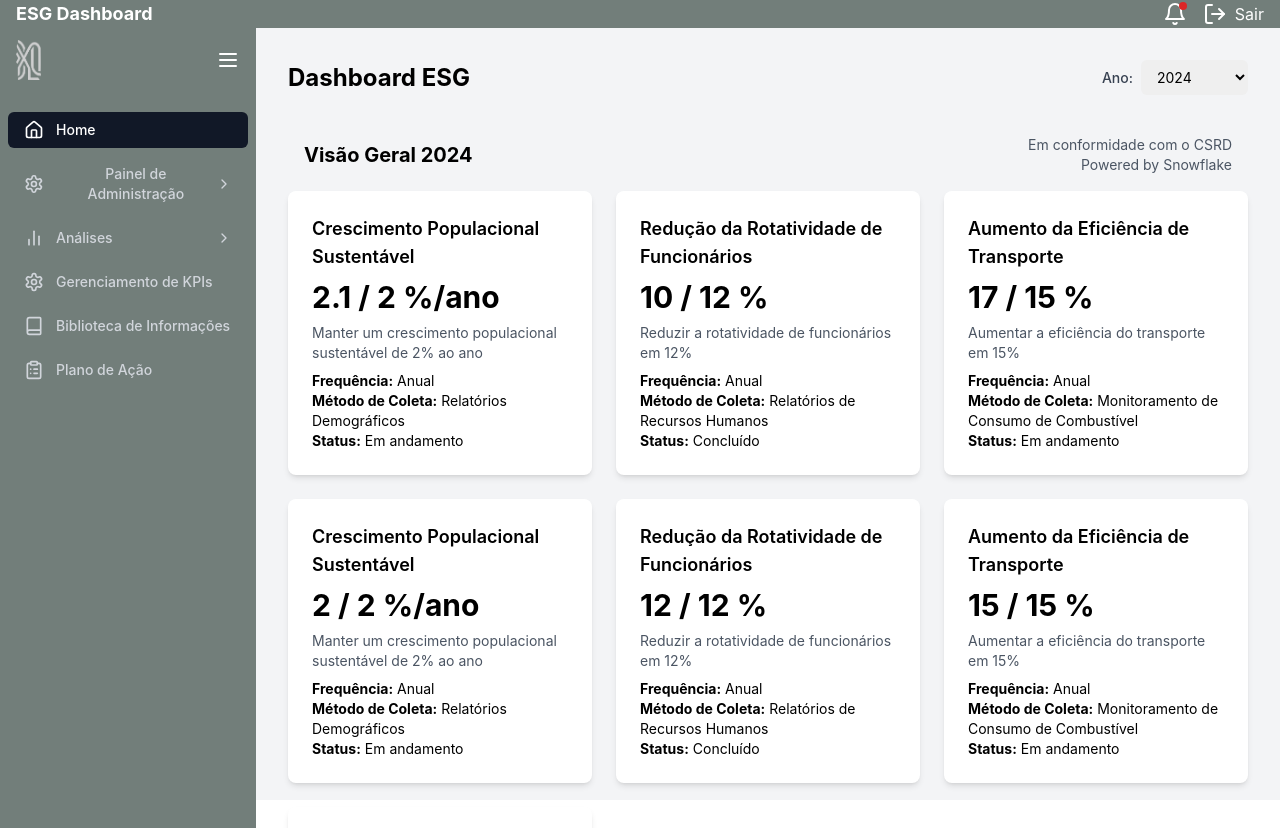
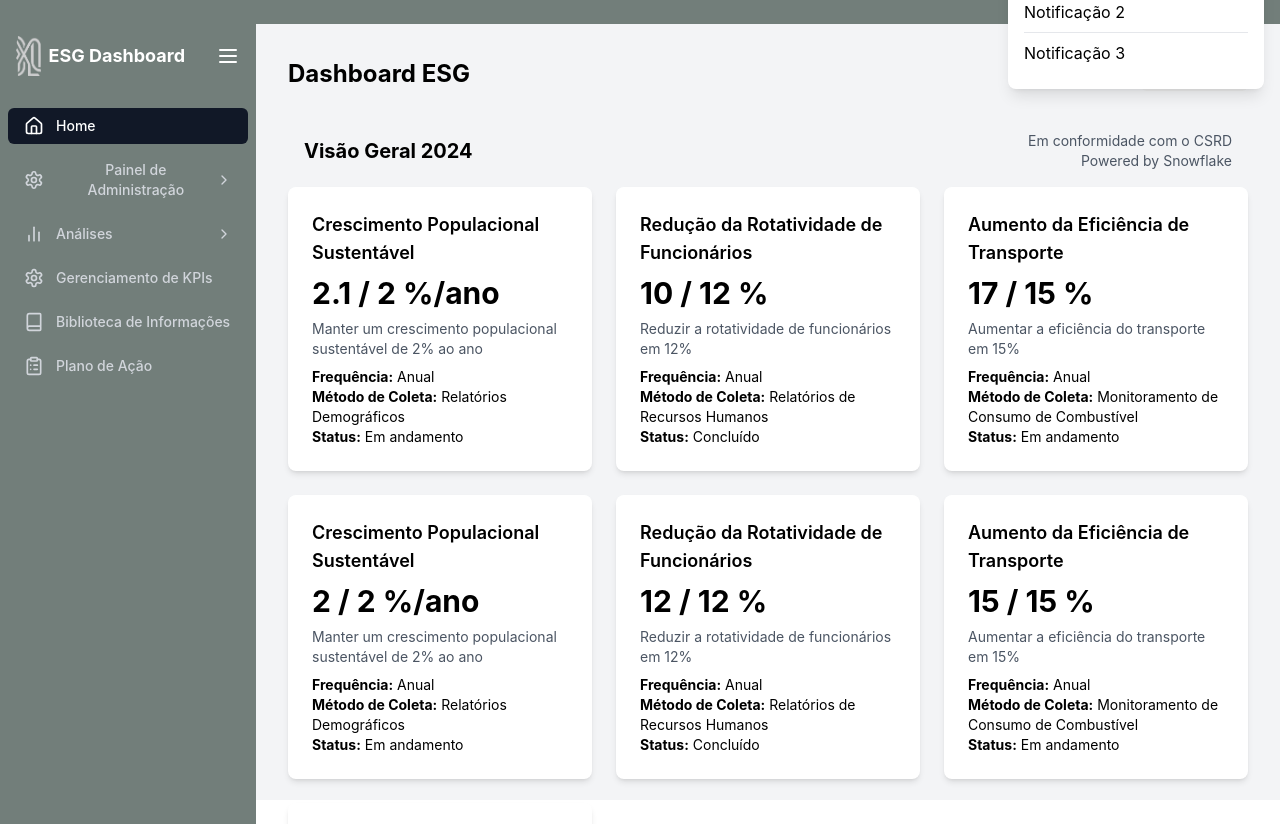
Before and after one commit to Xlonenzo/xlonesg, a React (Create React App) app: page / in a window 1280 px wide. Both pictures are taken after a click on the button 1174 px from the left and 14 px from the top of the page. Built offline with nearby package versions, Linux system fonts and the light colour scheme.

Commit message:
Sidebar e topbar

```diff
--- a/src/components/Sidebar.js
+++ b/src/components/Sidebar.js
@@ -12,19 +12,19 @@ function Sidebar({
   isSidebarCollapsed,
   toggleSidebar,
   sidebarColor,
-  logo // Recebe o logo dinamicamente
+  logo
 }) {
   // Function to render each menu item
   const renderMenuItem = (item, isSubItem = false) => (
     <li key={item.path}>
       <button
         onClick={() => {
-          setActiveMenuItem(item.path);
           if (item.name === 'Análises') {
             setIsAnalyticsOpen(!isAnalyticsOpen);
-          }
-          if (item.name === 'Painel de Administração') {
+          } else if (item.name === 'Painel de Administração') {
             setIsAdminOpen(!isAdminOpen);
+          } else {
+            setActiveMenuItem(item.path);
           }
         }}
         className={`flex items-center w-full px-4 py-2 text-sm font-medium rounded-md ${
@@ -63,29 +63,26 @@ function Sidebar({
 
   return (
     <aside
-      style={{ backgroundColor: sidebarColor }} // Aplica a cor dinamicamente no corpo da sidebar
+      style={{ backgroundColor: sidebarColor }}
       className={`transition-all duration-300 ease-in-out ${
         isSidebarCollapsed ? 'w-16' : 'w-64'
       }`}
     >
-      {/* Topo da Sidebar */}
-      <div
-        style={{ backgroundColor: sidebarColor }} // Aplica a cor dinamicamente no topo da sidebar
-        className="flex items-center justify-between h-16 px-4"
-      >
-        {/* Exibir o logo apenas quando a sidebar não estiver colapsada */}
+      {/* Logo e título à esquerda, botão de colapso à direita */}
+      <div className="flex items-center justify-between h-16 px-4">
+        {/* Exibe o logo e o título apenas quando a sidebar não está colapsada */}
         {!isSidebarCollapsed && (
-          <img
-            src={logo} // Caminho dinâmico da logo
-            alt="Logo"
-            className="h-10 w-auto" // Tamanho do logo
-          />
+          <div className="flex items-center">
+            <img src={logo} alt="Logo" className="h-10 w-auto" />
+            <span className="text-white font-bold text-lg ml-2">ESG Dashboard</span>
+          </div>
         )}
         <button onClick={toggleSidebar} className="text-white focus:outline-none">
           <Menu size={24} />
         </button>
       </div>
-      {/* Conteúdo do menu */}
+
+      {/* Menu de navegação */}
       <nav className="mt-5">
         <ul className="space-y-2 px-2">{menuItems.map((item) => renderMenuItem(item))}</ul>
       </nav>
--- a/src/components/Topbar.js
+++ b/src/components/Topbar.js
@@ -1,18 +1,58 @@
-import React from 'react';
+import React, { useState, useEffect, useRef } from 'react';
 import { Bell, LogOut } from 'lucide-react';
 
 const Topbar = ({ onLogout, sidebarColor }) => {
+  const [isNotificationOpen, setIsNotificationOpen] = useState(false); // Estado para controlar o dropdown de notificações
+  const notificationRef = useRef(null); // Ref para o botão de notificações e o dropdown
+
+  // Função para alternar o dropdown de notificações
+  const toggleNotifications = () => {
+    setIsNotificationOpen(!isNotificationOpen);
+  };
+
+  // Fechar o dropdown ao clicar fora dele
+  useEffect(() => {
+    const handleClickOutside = (event) => {
+      if (notificationRef.current && !notificationRef.current.contains(event.target)) {
+        setIsNotificationOpen(false);
+      }
+    };
+
+    document.addEventListener('mousedown', handleClickOutside);
+    return () => {
+      document.removeEventListener('mousedown', handleClickOutside);
+    };
+  }, []);
+
   return (
     <div
       style={{ backgroundColor: sidebarColor }} // Aplica a cor dinamicamente no topo
       className="text-white h-16 flex justify-between items-center px-4"
     >
-      <div className="text-lg font-bold">ESG Dashboard</div>
-      <div className="flex items-center">
-        <button className="mr-4 relative">
+      {/* Espaço à esquerda para manter a estrutura */}
+      <div />
+
+      {/* Notificações e Logout à direita */}
+      <div className="flex items-center relative ml-auto" ref={notificationRef}>
+        {/* Botão de Notificações */}
+        <button onClick={toggleNotifications} className="mr-4 relative">
           <Bell size={24} />
+          {/* Indicador de notificação */}
           <span className="absolute top-0 right-0 inline-block w-2 h-2 bg-red-600 rounded-full"></span>
         </button>
+
+        {/* Dropdown de Notificações */}
+        {isNotificationOpen && (
+          <div className="absolute right-0 mt-2 w-64 bg-white text-black rounded-lg shadow-lg z-10">
+            <ul className="p-4">
+              <li className="mb-2 border-b pb-2">Notificação 1</li>
+              <li className="mb-2 border-b pb-2">Notificação 2</li>
+              <li className="mb-2">Notificação 3</li>
+            </ul>
+          </div>
+        )}
+
+        {/* Botão de Logout */}
         <button onClick={onLogout} className="flex items-center text-white">
           <LogOut size={24} className="mr-2" />
           <span>Sair</span>
```
Also changed, not shown: 1 other file (tests, documents, lock files or other folders).
